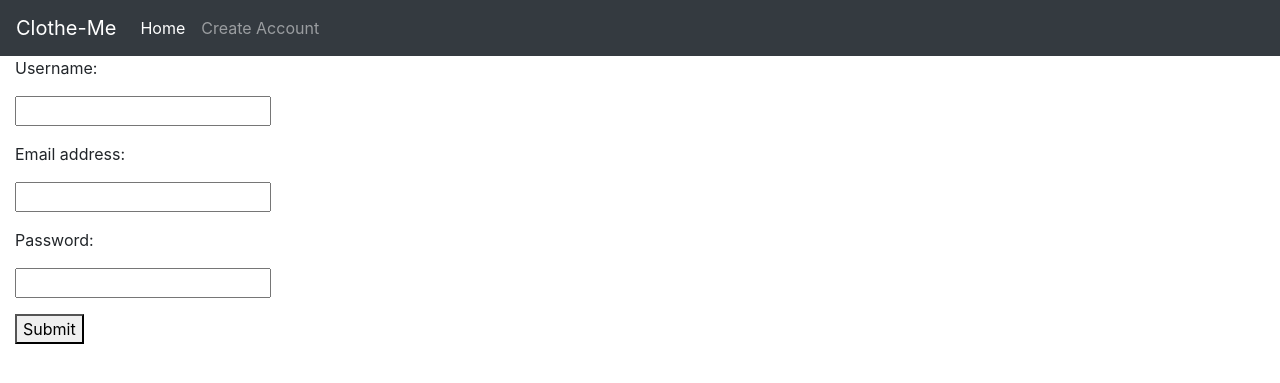
After one commit to Kohink/Clothe-Me, a Django app: page /closet/register/ in a window 1280 px wide. The commit adds this page. Shown: the top 383 px of the page. Run offline with Django 3.2, Linux system fonts and the light colour scheme; some libraries are stand-ins or nearby versions.

Commit message:
user registration

```diff
--- a/clotheme/templates/login.html
+++ b/clotheme/templates/login.html
@@ -27,7 +27,7 @@
 				  <a class="nav-link" href="/">Home<span class="sr-only">(current)</span></a>
 				</li>
 				<li class="nav-item">
-				  <a class="nav-link" href="/create/">Create Account</a>
+				  <a class="nav-link" href="{% url 'user_closet:register' %}">Create Account</a>
 				</li>
 				<li class="nav-item">
 				  <a class="nav-link" href="/closet/">Login</a>
--- /dev/null
+++ b/clotheme/user_closet/forms.py
@@ -0,0 +1,11 @@
+from django.contrib.auth.models import User
+from django import forms
+
+
+class UserForm(forms.ModelForm):
+
+    password = forms.CharField(widget=forms.PasswordInput)
+
+    class Meta:
+        model = User
+        fields = ['username', 'email', 'password']
--- /dev/null
+++ b/clotheme/user_closet/templates/user_closet/registration_form.html
@@ -0,0 +1,58 @@
+<!DOCTYPE html>
+<html lang="en">
+<head>
+    <meta charset="UTF-8">
+    <title>Clothe-Me - Create Account</title>
+    {% load static %}
+    <link rel="stylesheet" href="https://stackpath.bootstrapcdn.com/bootstrap/4.4.1/css/bootstrap.min.css">
+    <link rel="stylesheet" type="text/css" href="{% static 'user_closet/style.css' %}" />
+</head>
+
+<body>
+    <nav class="navbar navbar-expand-lg navbar-dark bg-dark">
+        <span class="navbar-brand" href="#">Clothe-Me</span>
+        <div class="collapse navbar-collapse" id="navbarNav">
+          <ul class="navbar-nav">
+            <li class="nav-item active">
+              <a class="nav-link" href="/">Home<span class="sr-only">(current)</span></a>
+            </li>
+            <li class="nav-item">
+              <a class="nav-link" href="{% url 'user_closet:register' %}">Create Account</a>
+            </li>
+          </ul>
+        </div>
+      </nav>
+
+<div class="container-fluid">
+
+    <div class="row">
+
+        <div class="col">
+
+            <div class="panel">
+
+                <div class="panel-body">
+
+                    <form class="form-hz" action="" method="post" enctype="multipart/form-data">
+                        {% csrf_token %}
+                        {% include 'user_closet/form-template.html' %}
+                        <div class="form-group">
+                            <div class="col2">
+                                <button type="submit">Submit</button>
+                            </div>
+                        </div>
+                    </form>
+
+                </div>
+
+            </div>
+
+        </div>
+
+    </div>
+
+</div>
+
+</body>
+
+</html>
--- a/clotheme/user_closet/urls.py
+++ b/clotheme/user_closet/urls.py
@@ -5,6 +5,7 @@ app_name = 'user_closet'
 
 urlpatterns = [
     path('', views.IndexView.as_view(), name='index'),
+    path('register/', views.UserFormView.as_view(), name='register'),
     path('<int:pk>/', views.DetailView.as_view(), name='detail'),
     path('closet/add/', views.ClosetCreate.as_view(), name='closet-add'),
     path('closet/<int:pk>/', views.ClosetUpdate.as_view(), name='closet-update'),
--- a/clotheme/user_closet/views.py
+++ b/clotheme/user_closet/views.py
@@ -1,7 +1,11 @@
 from django.views import generic
 from django.views.generic.edit import CreateView, UpdateView, DeleteView
 from django.urls import reverse
+from django.shortcuts import render, redirect
+from django.contrib.auth import authenticate, login
+from django.views.generic import View
 from .models import Closet, Clothes
+from .forms import UserForm
 
 class IndexView(generic.ListView):
     template_name = 'user_closet/index.html'
@@ -49,3 +53,34 @@ class ClothesCreate(CreateView):
         closet_number = self.kwargs['pk']
         form.instance.closet = Closet.objects.get(id = closet_number)
         return super(ClothesCreate, self).form_valid(form)
+
+
+class UserFormView(View):
+    form_class = UserForm
+    template_name = 'user_closet/registration_form.html'
+
+    def get(self, request):
+        form = self.form_class(None)
+        return render(request, self.template_name, {'form': form})
+
+    def post(self, request):
+        form = self.form_class(request.POST)
+
+        if form.is_valid():
+
+            user = form.save(commit=False)
+
+            username = form.cleaned_data['username']
+            password = form.cleaned_data['password']
+            user.set_password(password)
+            user.save()
+
+            user = authenticate(username=username, password=password)
+
+            if user is not None:
+
+                if user.is_active:
+                    login(request, user)
+                    return redirect('/closet/')
+
+        return render(request, self.template_name, {'form': form})
```
Also changed, not shown: clotheme/db.sqlite3.
